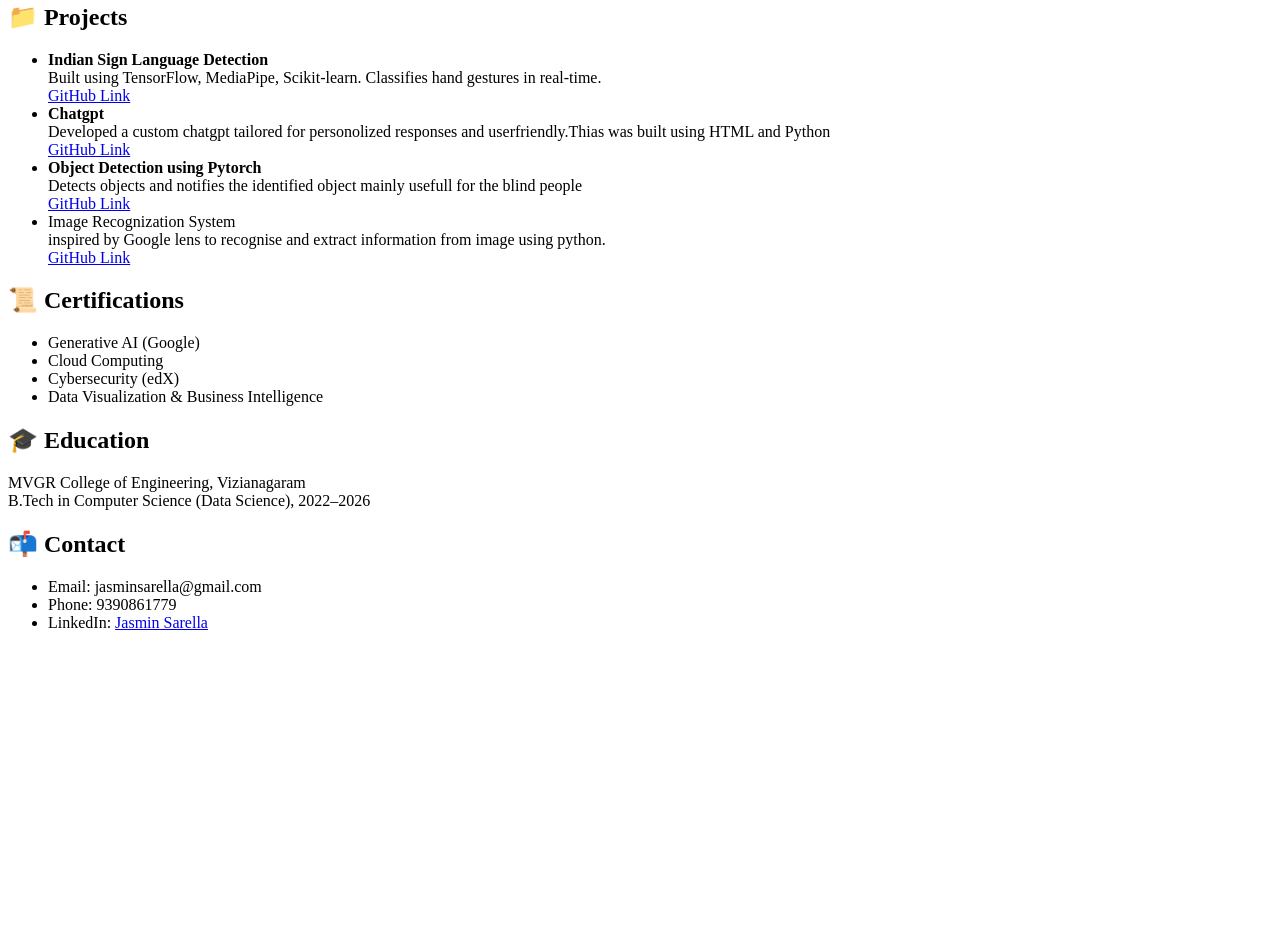
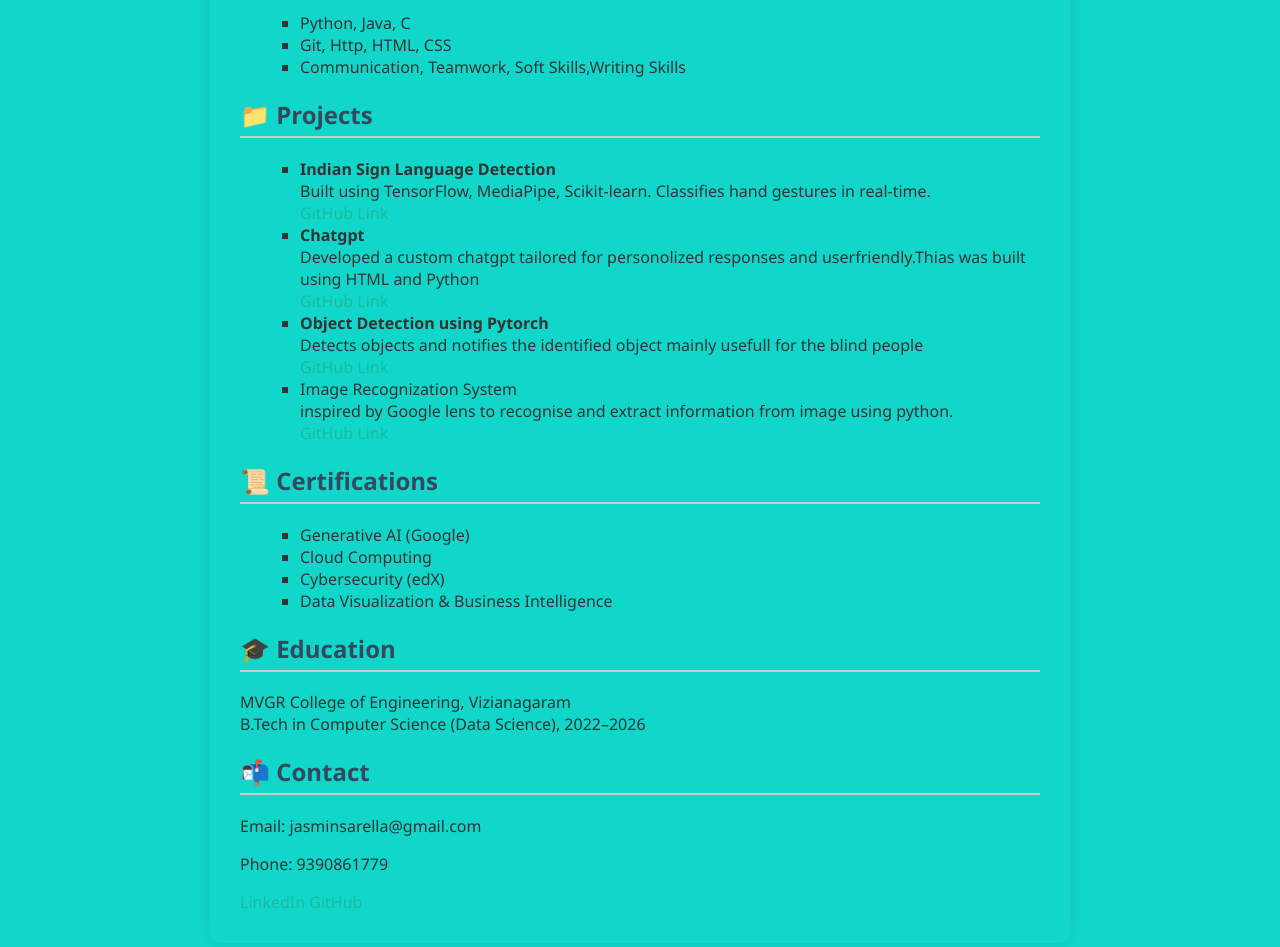
Before and after one commit to Jasmin11123/Portfolio, a plain HTML site: page index.html in a window 1280 px wide. Shown: the part 237-1184 px from the top of the page. Before the commit the page ends 885 px from the top, so only its background shows below. Drawn offline with Linux system fonts and the light colour scheme.

Commit message:
Update index.html

```diff
--- a/index.html
+++ b/index.html
@@ -1,10 +1,12 @@
 <!DOCTYPE html>
 <html lang="en">
 <head>
+  <link rel="stylesheet" href="style.css">
   <meta charset="UTF-8">
   <title>JASMIN SARELLA | Portfolio</title>
 </head>
 <body>
+  <div class="container">
   <h1>Hi, I'm JASMIN</h1>
   <p>B.Tech CSE (Data Science) Student | Passionate about AI, Data analysis & Web Development</p>
 
@@ -49,10 +51,13 @@
   B.Tech in Computer Science (Data Science), 2022–2026</p>
 
   <h2>📬 Contact</h2>
-  <ul>
-    <li>Email: jasminsarella@gmail.com</li>
-    <li>Phone: 9390861779</li>
-    <li>LinkedIn: <a href="https://www.linkedin.com/in/jasmine-sarella-824a66259">Jasmin Sarella</a></li>
-  </ul>
+<p>Email: jasminsarella@gmail.com</p>
+<p>Phone: 9390861779</p>
+
+<div class="button-group">
+  <a href="https://www.linkedin.com/in/jasmine-sarella-824a66259" class="animated-button" target="_blank">LinkedIn</a>
+  <a href="https://github.com/sarellajasmine" class="animated-button" target="_blank">GitHub</a>
+</div>
+</div>
 </body>
 </html>
```
